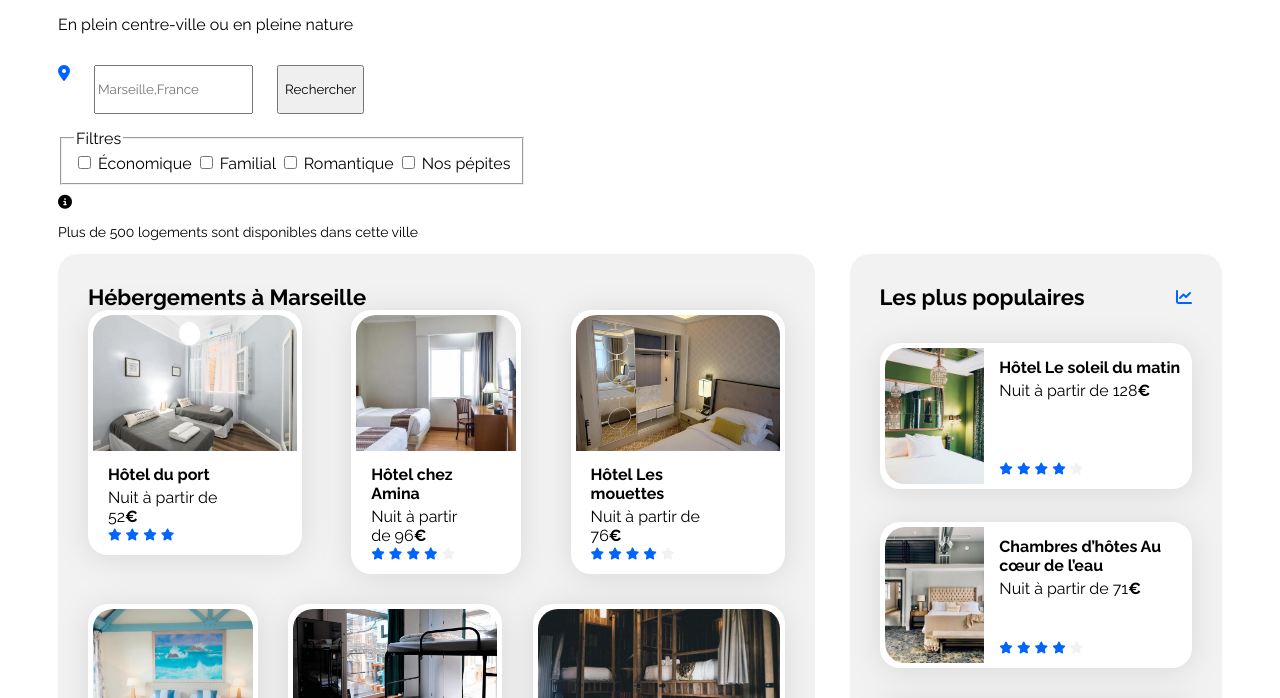
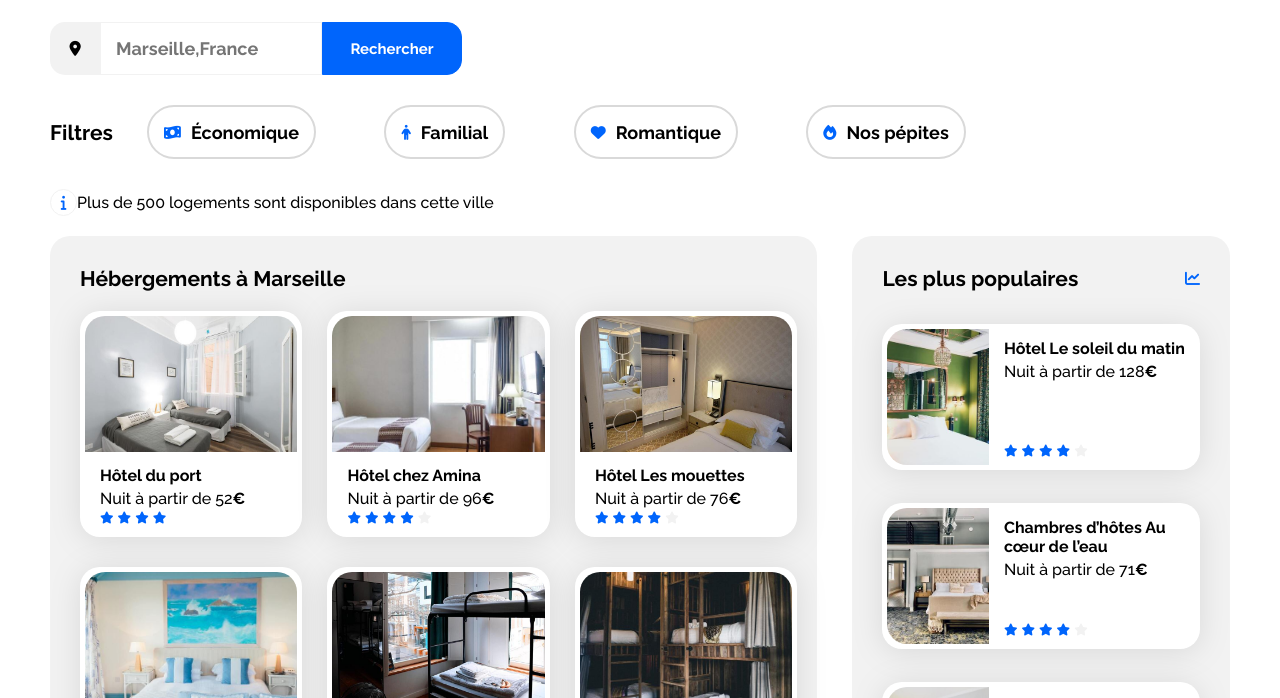
Before and after one commit to Antholovisi/OC_projet_2, a plain HTML site: page index.html in a window 1280 px wide. Shown: the part 176-874 px from the top of the page. Drawn offline with Linux system fonts and the light colour scheme.

Commit message:
avancée du travail sur header

```diff
--- a/css/style.css
+++ b/css/style.css
@@ -1,6 +1,13 @@
 /****** General ***********/
 * {
     font-family: 'Raleway', sans-serif;
+    margin: 0;
+    padding: 0;
+}
+
+html {
+    font-size: 62.5%;
+    scroll-behavior: smooth;
 }
 
 :root {
@@ -16,23 +23,22 @@
 body {
     display: flex;
     justify-content: center;
+    font-family: "Raleway", "sans serif";
+    font-weight: 700;
+    max-width: 140rem;
+    margin: 0 auto;
 }
 
 .main-container {
     width: 100%;
-    max-width: 1440px;
-    padding: 0 50px;
+    max-width: 140rem;
+    padding: 0 5rem;
     box-sizing: border-box;
 }
 
 a {
     color: inherit;
     text-decoration: none;
-}
-
-.section-title {
-    margin: 0;
-    font-size: 22px;
 }
 
 .card {
@@ -46,16 +52,45 @@ a {
     object-fit: cover;
 }
 
-.card-title {
-    font-size: 16px;
-}
-
 .euro {
     font-weight: 700;
 }
 
 .neutral-star {
     color: var(--main-bg-color)
+}
+
+/*fontsize*/
+
+h1 {
+    font-size: 2.25rem;
+}
+
+h2 {
+    font-size: 2.1rem;
+}
+
+.section-title {
+    font-size: 2.1rem;
+}
+
+h3 {
+    font-size: 1.6rem;
+}
+
+p,
+a {
+    font-size: 1.6rem;
+    font-weight: 500;
+}
+
+.footer h3 {
+    font-size: 1.7rem;
+}
+
+i {
+    color: #0065FC;
+    font-size: 1.5rem;
 }
 
 /*Nav bar header*/
@@ -65,17 +100,13 @@ a {
     display: flex;
     justify-content: space-between;
     align-items: center;
-    max-width: 1440px;
-    height: 79px;
+    height: 11rem;
 }
 
 .nav-bar {
     display: flex;
-    width: fit-content 344px;
-    height: fit-content 35px;
-    left: 1096px;
-    padding: 0px 50px;
-    gap: 68px;
+    justify-content: space-between;
+    width: 25rem;
 }
 
 .logo-booki {
@@ -93,16 +124,6 @@ a {
     justify-content: center;
 }
 
-.info-group {
-    display: flex;
-    flex-direction: column;
-    flex-wrap: wrap;
-    gap: 15px;
-    width: 100%;
-    max-width: 1440px;
-    box-sizing: border-box;
-}
-
 .headline {
     display: flex;
     flex-direction: column;
@@ -112,25 +133,112 @@ a {
     gap: 8px;
 }
 
+.headline p {
+    margin: 1rem 0;
+}
+
 .search-bar {
     display: flex;
-    width: 100%;
-    max-width: 1340px;
-    height: 49px;
-    margin: 0 auto;
-    gap: 24px;
+    margin: 1.5rem 0;
+}
+
+.info-bar {
+    display: flex;
+    align-items: center;
+    margin: 2rem 0;
+}
+
+.icon-info-bar {
+    display: flex;
+    align-items: center;
+    border: 1px solid #F2F2F2;
+    width: 2.5rem;
+    height: 2.5rem;
+    justify-content: center;
+    border-radius: 50%;
+}
+
+
+.fa-info-circle {
+    border-color: #D9D9D9;
+    color: #0065FC;
+}
+
+.icon-box {
+    width: 5rem;
+    background-color: #F2F2F2;
+    border-radius: 1.5rem 0 0 1.5rem;
+    display: flex;
+    justify-content: center;
+    align-items: center;
+}
+
+.fa-location-dot {
+    color: initial;
+}
+
+.search-city input {
+    width: 19rem;
+    border: 1px solid #f2f2f2;
+    font-weight: 700;
+    font-size: 1.8em;
+    padding: 1.5rem;
+}
+
+.search-icon {
+    width: 5rem;
+    background: #0065fc;
+    border: 1px solid #0065fc;
+    border-radius: 0 1.5rem 1.5rem 0;
+    color: #fff;
+    cursor: pointer;
+    display: none;
+}
+
+.search {
+    width: 14rem;
+    background: #0065fc;
+    border: 1px solid #0065fc;
+    border-radius: 0 1.5rem 1.5rem 0;
+    color: #ffffff;
+    cursor: pointer;
+    font-size: 1.5em;
+    font-weight: 700;
+}
+
+.main-filter {
+    max-width: 95rem;
+    margin: 3rem 0;
 }
 
 .filter-bar {
     display: flex;
-    width: 100%;
-    width: 758px;
-    height: 50px;
-    gap: 15px;
+    align-items: center;
 }
 
-.info-bar {
-    font-size: 14px;
+.filter-container {
+    display: flex;
+    justify-content: space-around;
+    width: 100%;
+}
+
+.filter {
+    display: flex;
+    height: 5rem;
+    align-items: center;
+    border: 2px solid #d9d9d9;
+    border-radius: 4rem;
+    padding: 0 1.5rem;
+    cursor: pointer;
+}
+
+.filter i {
+    margin-right: 1rem;
+}
+
+.filter p {
+    font-size: 1.8rem;
+    font-weight: 700;
 }
 
 /****** Hebergements And Populaires ***********/
@@ -154,12 +262,14 @@ a {
 
 .hebergements {
     width: 65%;
+    padding: 0px;
 }
 
 .hebergements-title {
-    display:flex;
+    display: flex;
     justify-content: space-between;
     align-items: center;
+    padding-bottom: 20px;
 }
 
 .hebergements-cards {
@@ -167,22 +277,53 @@ a {
     flex-wrap: wrap;
     justify-content: space-between;
     gap: 30px;
+    align-items: center;
+
+    a {
+        width: 30%;
+        min-width: 200px;
+
+        .card {
+            width: 100%;
+        }
+
+        .card-content {
+            padding: 0 15px;
+            width: 100%;
+            display: flex;
+            flex-direction: column;
+            justify-content: space-between;
+            box-sizing: border-box;
+        }
+    }
 }
+
+.button-hebergements {
+
+    button {
+        margin-top: 20px;
+        width: fit-content;
+        height: 2em;
+        align-self: flex-end;
+        background-color: rgba(0, 0, 0, 0.2);
+        border: 2px solid white;
+        transition-duration: 0.2s;
+        border-radius: 8px;
+        font-weight: 700;
+        font-size: large;
+    }
+
+    button:hover {
+        background-color: rgba(0, 0, 0, 0.4);
+    }
+}
+
 
 .hebergements-cards img {
     width: 100%;
     height: 136px;
     border-top-left-radius: 20px;
     border-top-right-radius: 20px;
-}
-
-.hebergements-cards .card-content {
-    width: 67%;
-    padding-left: 15px;
-    display: flex;
-    flex-direction: column;
-    justify-content: space-between;
-    box-sizing: border-box;
 }
 
 .hebergements-cards .card-title {
@@ -364,9 +505,9 @@ a {
 }
 
 
-/*besoin de resize les photos pour l'opti sur mobile afin qu'ils pèsent moins lourd ?
+/*
 
-dans le head, pour les méta, j'ai besoin d'ajouter un fav icone ?
+BESOIN que l'input de "search-city" fasse la même height que la classe "search-bar"
 
 A faire :
 
@@ -382,4 +523,7 @@ A faire :
 -esthétique des box avec images et texte
 -vérif couleurs
 -faire les hover et overlay
--faire le responsive média queries pour le resize de l'interphase*/
+-faire le responsive média queries pour le resize de l'interphase
+
+
+*/
--- a/index.html
+++ b/index.html
@@ -12,6 +12,8 @@
         integrity="sha512-MV7K8+y+gLIBoVD59lQIYicR65iaqukzvf/nwasF0nqhPay5w/9lJmVM2hMDcnK1OnMGCdVK+iQrJ7lzPJQd1w=="
         crossorigin="anonymous" referrerpolicy="no-referrer" />
     <link rel="stylesheet" href="./css/style.css">
+    <link rel="stylesheet" href="./css/tablette.css">
+    <link rel="stylesheet" href="./css/mobile.css">
 </head>
 
 <body>
@@ -22,55 +24,67 @@
                     <img src="./images/logo/Booki.png" alt="Logo de Booki" class="logo-booki">
                 </div>
                 <nav class="nav-bar">
-                    <a href="#hebergements">Hébergements</a>
-                    <a href="#activites">Activités</a>
+                    <a href="#hebergements" title="Hébergements">Hébergements</a>
+                    <a href="#activites" title="Activités">Activités</a>
                 </nav>
             </div>
-            <div class="info-group">
             <div class="headline">
                 <h1 class="">Trouvez votre hébergement pour des vacances de rêve</h1>
                 <p class="">En plein centre-ville ou en pleine nature</p>
             </div>
-                <div class="search-bar">
+            <form action="#" class="search-bar">
+                <div class="icon-box">
                     <i class="fa-solid fa-location-dot" aria-hidden="true"></i>
-                    <input type="text" placeholder="Marseille,France">
-                    <input type="submit" value="Rechercher">
                 </div>
+                <div class="search-city">
+                    <input type="text" placeholder="Marseille,France" aria-label="saisie" title="tapez la recherche">
+                </div>
+                <button class="search-icon" type="button" aria-label="recherche">
+                    <i class="fa-solid fa-magnifying-glass"></i>
+                </button>
+                <button class="search" type="button" title="rechercher">Rechercher</button>
+            </form>
+            <div class="main-filter">
                 <div class="filter-bar">
-                    <form action="" method="GET">
-                        <fieldset>
-                          <legend>Filtres</legend>
-                          <label>
-                            <input type="checkbox" name="economique"> Économique
-                          </label>
-                          <label>
-                            <input type="checkbox" name="familial"> Familial
-                          </label>
-                          <label>
-                            <input type="checkbox" name="romantique"> Romantique
-                          </label>
-                          <label>
-                            <input type="checkbox" name="nos_pepites"> Nos pépites
-                          </label>
-                        </fieldset>
-                      </form>
+                    <h2 class="h2-filter">Filtres</h2>
+                    <div class="filter-container">
+                        <div class="filter">
+                            <i class="fa-solid fa-money-bill-wave"></i>
+                            <p title="Économique">Économique</p>
+                        </div>
+                        <div class="filter">
+                            <i class="fa-solid fa-person"></i>
+                            <p title="Familial">Familial</p>
+                        </div>
+                        <div class="filter">
+                            <i class="fa-solid fa-heart"></i>
+                            <p title="Romantique">Romantique</p>
+                        </div>
+                        <div class="filter">
+                            <i class="fa-solid fa-fire"></i>
+                            <p title="Nos Pepites">Nos pépites</p>
+                        </div>
+                    </div>
+                </div>
             </div>
             <div class="info-bar">
-                <i class="fas fa-info-circle"></i>
-                <p class="infos">Plus de 500 logements sont disponibles dans cette ville</p>
+                <div class="icon-info-bar">
+                    <i class="fa-solid fa-info"></i>
                 </div>
+                <p class="info-text">Plus de 500 logements sont disponibles dans cette ville</p>
             </div>
         </header>
         <main>
             <div class="hebergements-and-populaires">
                 <section id="hebergements" class="hebergements">
                     <div class="hebergements-title">
-                        <h2 class="section-title">Hébergements à Marseille</h1>
+                        <h2 class="section-title">Hébergements à Marseille</h2>
                     </div>
                     <div class="hebergements-cards">
                         <a href="#">
                             <article class="card">
-                                <img src="./images/hebergements/fred-kleber.jpg" alt="Image de la chambre d'hôtel montrant un lit">
+                                <img src="./images/hebergements/fred-kleber.jpg"
+                                    alt="Image de la chambre d'hôtel montrant un lit">
                                 <div class="card-content">
                                     <div class="card-txt">
                                         <h3 class="card-title">Hôtel du port</h3>
@@ -88,7 +102,8 @@
                         </a>
                         <a href="#">
                             <article class="card">
-                                <img src="./images/hebergements/febrian-zakaria.jpg" alt="Image de la chambre d'hôtel montrant un lit">
+                                <img src="./images/hebergements/febrian-zakaria.jpg"
+                                    alt="Image de la chambre d'hôtel montrant un lit">
                                 <div class="card-content">
                                     <div class="card-txt">
                                         <h3 class="card-title">Hôtel chez Amina</h3>
@@ -107,7 +122,8 @@
                         </a>
                         <a href="#">
                             <article class="card">
-                                <img src="./images/hebergements/reisetopia.jpg" alt="Image de la chambre d'hôtel montrant un lit">
+                                <img src="./images/hebergements/reisetopia.jpg"
+                                    alt="Image de la chambre d'hôtel montrant un lit">
                                 <div class="card-content">
                                     <div class="card-txt">
                                         <h3 class="card-title">Hôtel Les mouettes</h3>
@@ -126,7 +142,8 @@
                         </a>
                         <a href="#">
                             <article class="card">
-                                <img src="./images/hebergements/annie-spratt.jpg" alt="Image de la chambre d'hôtel montrant un lit">
+                                <img src="./images/hebergements/annie-spratt.jpg"
+                                    alt="Image de la chambre d'hôtel montrant un lit">
                                 <div class="card-content">
                                     <div class="card-txt">
                                         <h3 class="card-title">Hôtel de la mer</h3>
@@ -145,7 +162,8 @@
                         </a>
                         <a href="#">
                             <article class="card">
-                                <img src="./images/hebergements/marcus-loke.jpg" alt="Image de la chambre d'hôtel montrant un lit">
+                                <img src="./images/hebergements/marcus-loke.jpg"
+                                    alt="Image de la chambre d'hôtel montrant un lit">
                                 <div class="card-content">
                                     <div class="card-txt">
                                         <h3 class="card-title">Auberge La Canebière</h3>
@@ -164,7 +182,8 @@
                         </a>
                         <a href="#">
                             <article class="card">
-                                <img src="./images/hebergements/nicate-lee.jpg" alt="Image de la chambre d'hôtel montrant un lit">
+                                <img src="./images/hebergements/nicate-lee.jpg"
+                                    alt="Image de la chambre d'hôtel montrant un lit">
                                 <div class="card-content">
                                     <div class="card-txt">
                                         <h3 class="card-title">Auberge Le Panier</h3>
@@ -181,7 +200,9 @@
                                 </div>
                             </article>
                         </a>
-                        <button id="afficherPlus">Afficher plus</button>
+                    </div>
+                    <div class="button-hebergements">
+                        <h3 class="afficherPlus">Afficher plus</h3>
                     </div>
                 </section>
                 <section class="populaires">
@@ -192,7 +213,8 @@
                     <div class="populaires-cards">
                         <a href="#">
                             <article class="card">
-                                <img src="./images/hebergements/emile-guillemot.jpg" alt="Image de la chambre d'hôtel montrant un lit">
+                                <img src="./images/hebergements/emile-guillemot.jpg"
+                                    alt="Image de la chambre d'hôtel montrant un lit">
                                 <div class="card-content">
                                     <div class="card-txt">
                                         <h3 class="card-title">Hôtel Le soleil du matin</h3>
@@ -211,7 +233,8 @@
                         </a>
                         <a href="#">
                             <article class="card">
-                                <img src="./images/hebergements/aw-creative.jpg" alt="Image de la chambre d'hôtel montrant un lit">
+                                <img src="./images/hebergements/aw-creative.jpg"
+                                    alt="Image de la chambre d'hôtel montrant un lit">
                                 <div class="card-content">
                                     <div class="card-txt">
                                         <h3 class="card-title">Chambres d’hôtes Au cœur de l’eau</h3>
@@ -230,7 +253,8 @@
                         </a>
                         <a href="#">
                             <article class="card">
-                                <img src="./images/hebergements/febrian-zakaria2.jpg" alt="Image de la chambre d'hôtel montrant un lit">
+                                <img src="./images/hebergements/febrian-zakaria2.jpg"
+                                    alt="Image de la chambre d'hôtel montrant un lit">
                                 <div class="card-content">
                                     <div class="card-txt">
                                         <h3 class="card-title">Hôtel Bleu et Blanc</h3>
```
Lines whose indentation alone changed are shown as unchanged.
